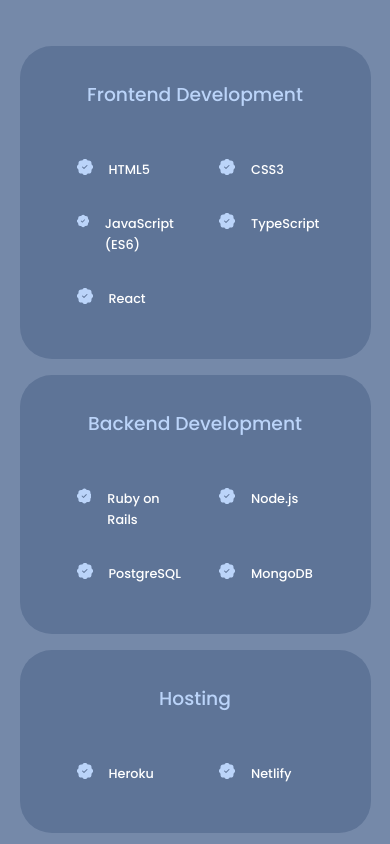
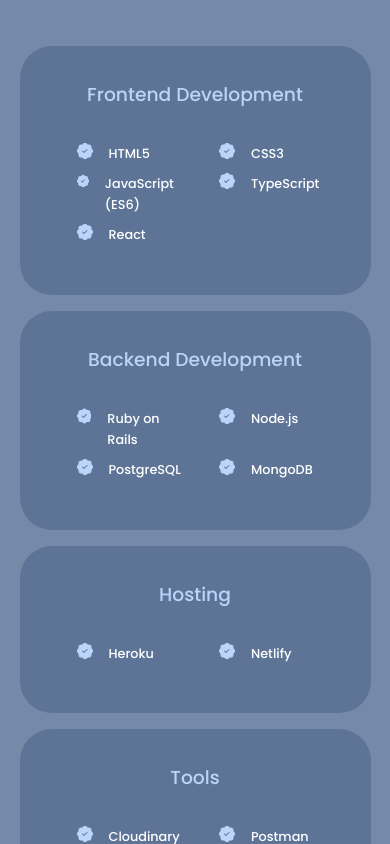
Before and after one commit to AidanFournier/react-portfolio-site, a React (Create React App) app: page / in a window 390 px wide. Shown: the part 2080-2924 px from the top of the page. Built offline with nearby package versions, Linux system fonts and the light colour scheme.

Commit message:
Changed spacing in experience cards

```diff
--- a/src/stylesheets/components/experience.scss
+++ b/src/stylesheets/components/experience.scss
@@ -65,12 +65,19 @@
         & > div {
             width: 100%;
             padding: 2rem 1.5rem;
+            h3 {
+                margin-bottom: 1rem;
+            }
         }
         h4 {
             font-size: 0.8rem;
         }
     }
 
+    .experience__content {
+        gap: 0.5rem 2rem;
+    }
+
     .experience__details-icon {
         margin-top: 0;
     }
```
